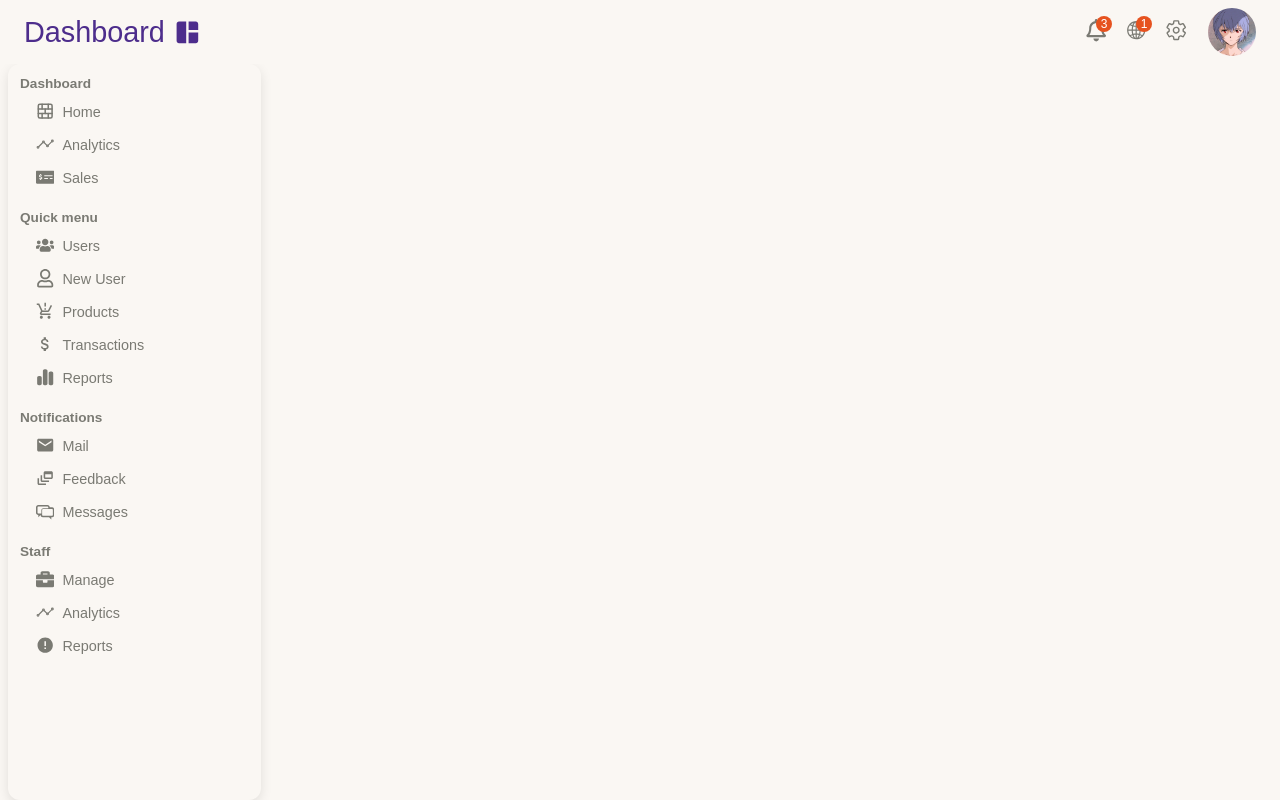
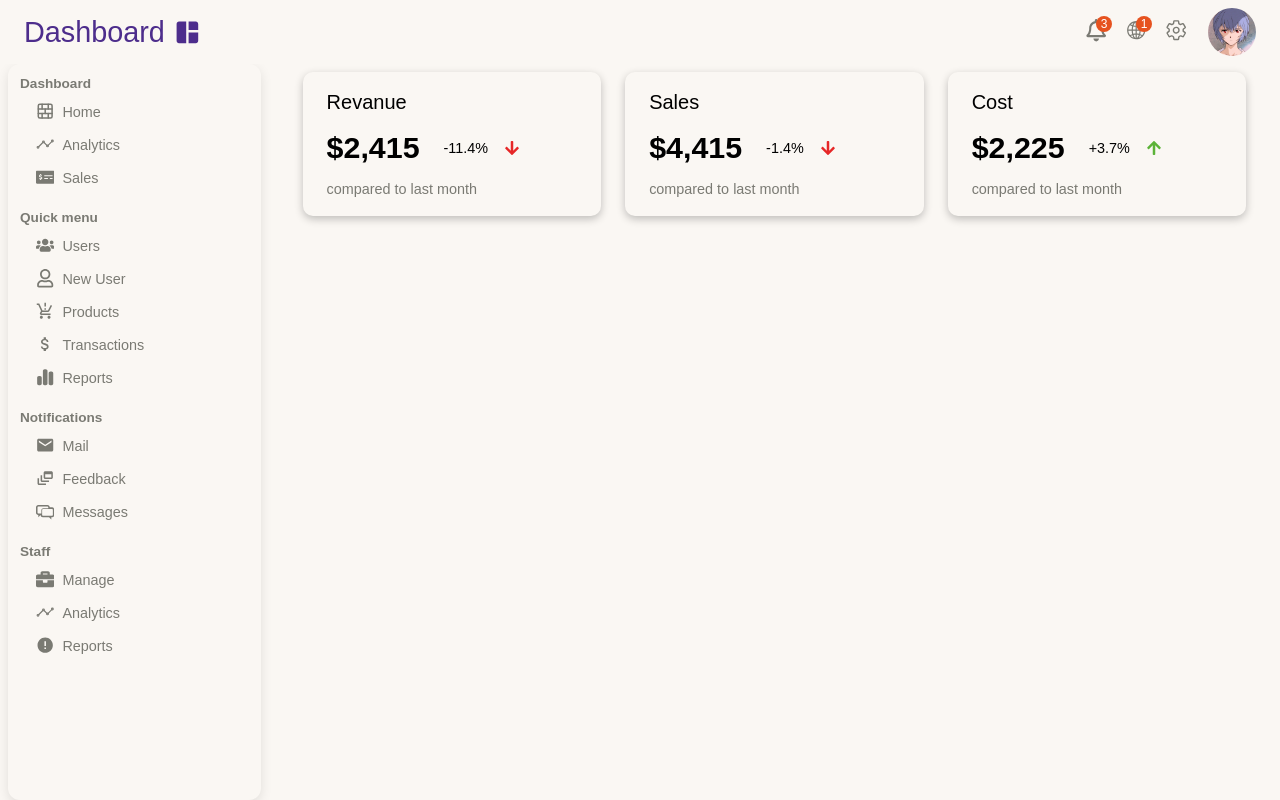
Before and after one commit to AntiFrogs/dashboard, a React (Vite) app: page / in a window 1280 px wide. Built offline with nearby package versions, Linux system fonts and the light colour scheme.

Commit message:
home page status cards implemented / react-router-dom added to dependencies

```diff
--- a/package.json
+++ b/package.json
@@ -13,6 +13,7 @@
     "react": "^19.1.1",
     "react-dom": "^19.1.1",
     "react-icons": "^5.5.0",
+    "react-router-dom": "^7.8.2",
     "recharts": "^3.1.2"
   },
   "devDependencies": {
--- a/src/components/App/App.css
+++ b/src/components/App/App.css
@@ -10,6 +10,7 @@
   flex: 1;
   overflow-y: hidden;
   display: flex;
+  gap: 1rem;
   width: 100%;
   padding: 0 0.5rem;
 }
--- a/src/components/App/App.jsx
+++ b/src/components/App/App.jsx
@@ -1,6 +1,7 @@
 import './App.css'
 import Header from '../Header/header.jsx';
 import SideBar from '../SideBar/sideBar.jsx';
+import Home from '../Home/home.jsx';
 
 export default function App() {
   return (
@@ -8,6 +9,7 @@ export default function App() {
         <Header />
         <main className='main'>
           <SideBar />
+          <Home />
         </main>
     </div>
   );
--- /dev/null
+++ b/src/components/Home/home.css
@@ -0,0 +1,13 @@
+.home {
+    flex:  1;
+    height: 100%;
+}
+.home-main-stats {
+    display: flex;
+    justify-content: center;
+    align-items: center;
+    flex-wrap: wrap;
+    gap: 1.5rem;
+    width: 100%;
+    height: 10rem;
+}
--- /dev/null
+++ b/src/components/Home/home.jsx
@@ -0,0 +1,14 @@
+import "./home.css"
+import StatCard from "../StatCard/statCard.jsx";
+
+export default function Home() {
+    return (
+        <div className="home">
+            <div className="home-main-stats">
+                <StatCard title="Revanue" stats={{money: "2,415" , percent: -11.4}} compareTo={"last month"} />
+                <StatCard title="Sales" stats={{money: "4,415" , percent: -1.4}} compareTo={"last month"} />
+                <StatCard title="Cost" stats={{money: "2,225" , percent: 3.7}} compareTo={"last month"} />
+            </div>
+        </div>
+    );
+}
--- /dev/null
+++ b/src/components/StatCard/statCard.css
@@ -0,0 +1,42 @@
+.stat-card {
+    width: 30%;
+    height: 90%;
+    box-shadow: rgba(0, 0, 0, 0.24) 0px 3px 8px;
+    border-radius: 10px;
+    -webkit-border-radius: 10px;
+    -moz-border-radius: 10px;
+    -ms-border-radius: 10px;
+    -o-border-radius: 10px;
+    padding: 1rem 1.5rem;
+    display: flex;
+    flex-direction: column;
+    align-items: flex-start;
+    justify-content: center;
+    gap: 1rem;
+}
+
+.stat-card > p:first-of-type {
+    font-size: 1.25rem;
+}
+
+.stats  {
+    display: flex;
+    justify-content: flex-start;
+    align-items: center;
+    gap: 1rem;
+}
+
+.stats > span:first-child {
+    font-size: 1.9rem;
+    font-weight: 700;
+    margin-right: 0.5rem;
+}
+
+.stats > span:last-of-type {
+    font-size: 0.9rem;
+}
+
+.stat-card > p:last-child {
+    color: #7A7A73;
+    font-size: 0.9rem;
+}
--- /dev/null
+++ b/src/components/StatCard/statCard.jsx
@@ -0,0 +1,21 @@
+import "./statCard.css"
+import { FaArrowUp } from "react-icons/fa";
+import { FaArrowDown } from "react-icons/fa";
+
+export default function StatCard({title , stats , compareTo}) {
+    return(
+        <div className="stat-card">
+            <p>{title}</p>
+            <div className="stats">
+                <span>${stats.money}</span>
+                <span>{stats.percent > 0 ? "+" + stats.percent : stats.percent}%</span>
+                {stats.percent > 0 ?
+                    <FaArrowUp color="#5CB338" />
+                :
+                    <FaArrowDown color="#E62727" />
+                }
+            </div>
+            <p>compared to {compareTo}</p>
+        </div>
+    );
+}
```
Also changed, not shown: 1 other file (tests, documents, lock files or other folders).
